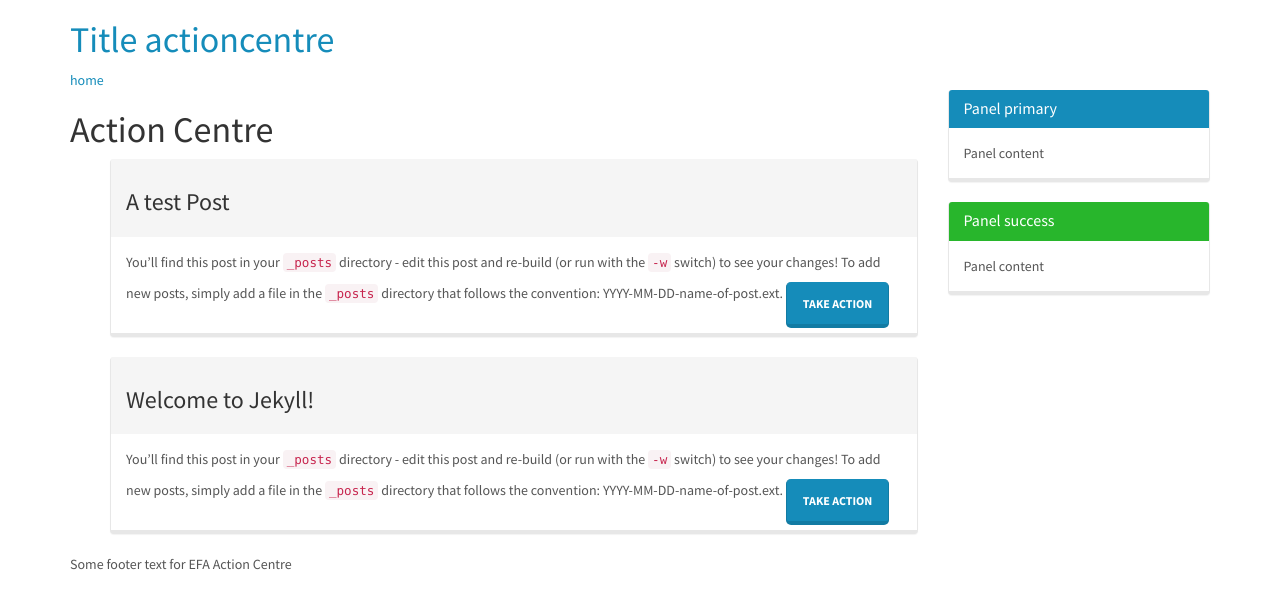
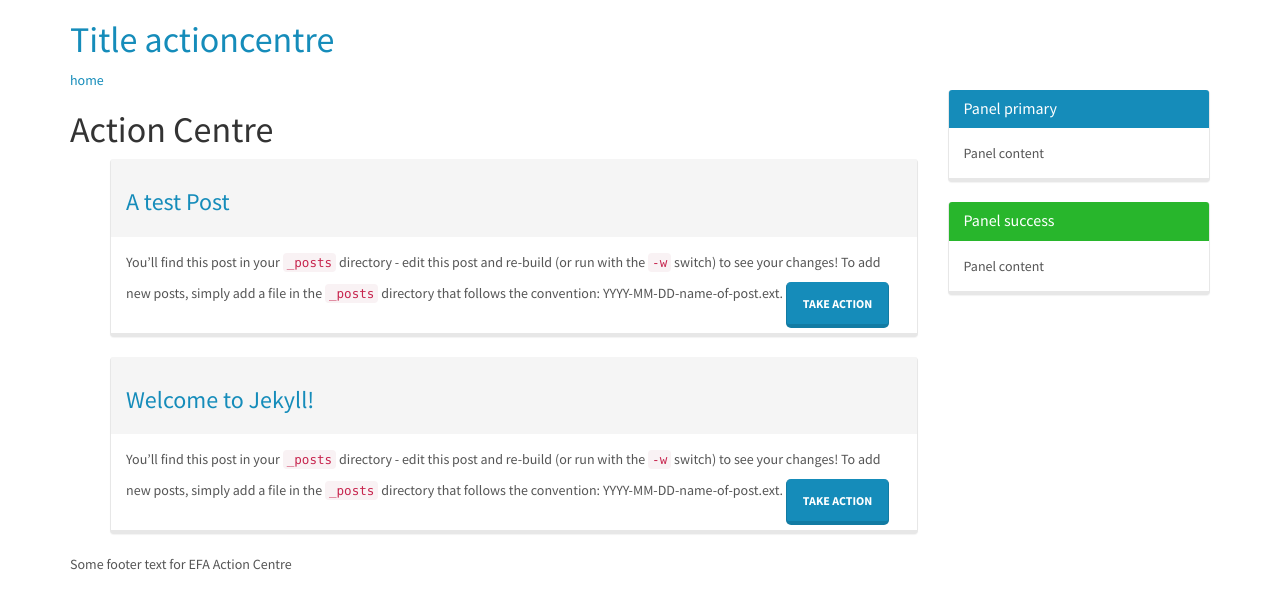
Before and after one commit to efaoz/actioncentre, a Jekyll site: the page built from index.html, in a window 1280 px wide. Shown: the top 609 px of the page. Built offline with Jekyll 4.4.1, drawn with Linux system fonts in a browser that asks for light colours; Markdown is read by kramdown in place of the engine named in the settings.

Commit message:
button and title links now working live using site.baseurl

```diff
--- a/index.html
+++ b/index.html
@@ -10,11 +10,11 @@
 
 
    <div class="panel panel-default">
-	  <div class="panel-heading"><h3 href="{{ post.url }}">{{ post.title }}</h3></div>
+	  <div class="panel-heading"><h3><a href="{{ post.url }}{{ site.baseurl }}">{{ post.title }}</a></h3></div>
 	  <div class="panel-body">
 	    {{ post.excerpt | remove: '<p>' | remove: '</p>' }}
 
-	    <a type="button" class="btn btn-primary btn-lg action-btn" href="{{ post.url }}">Take Action</a>
+	    <a type="button" class="btn btn-primary btn-lg action-btn" href="{{ post.url }}{{ site.baseurl }}">Take Action</a>
 	  </div>
 	</div>
 
```
Also changed, not shown: 1 other file.
